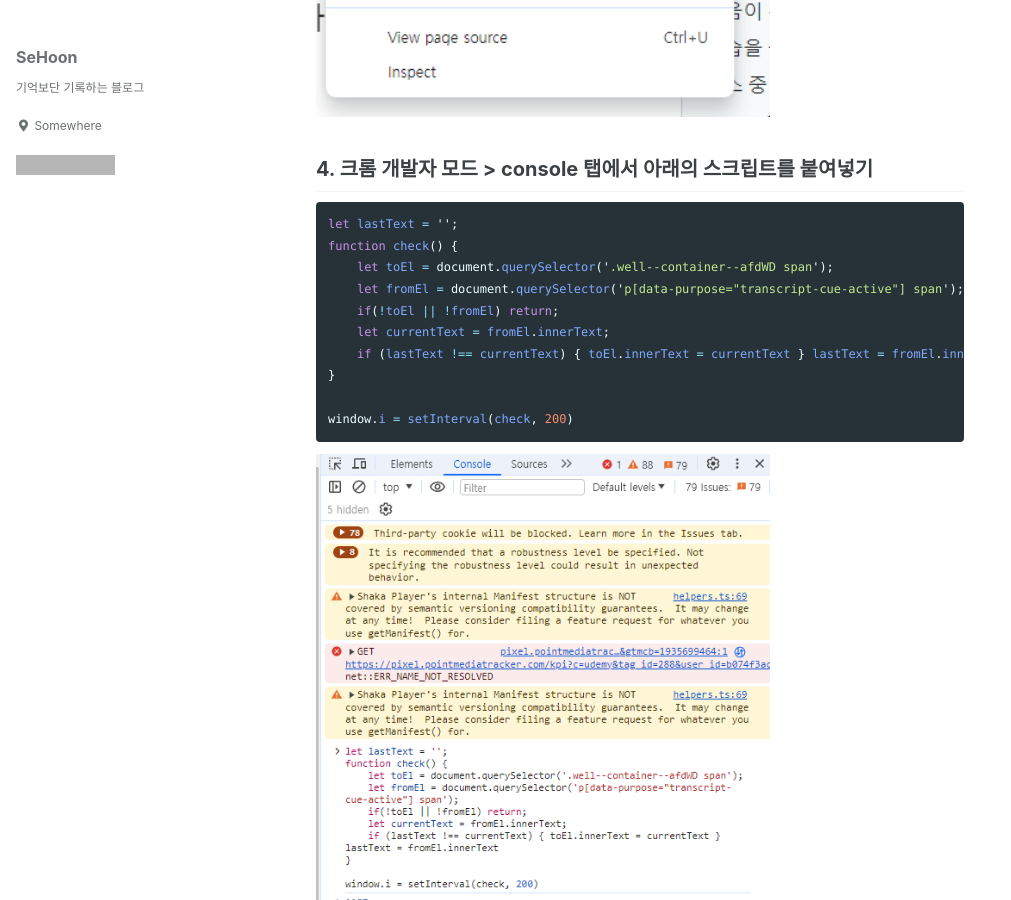
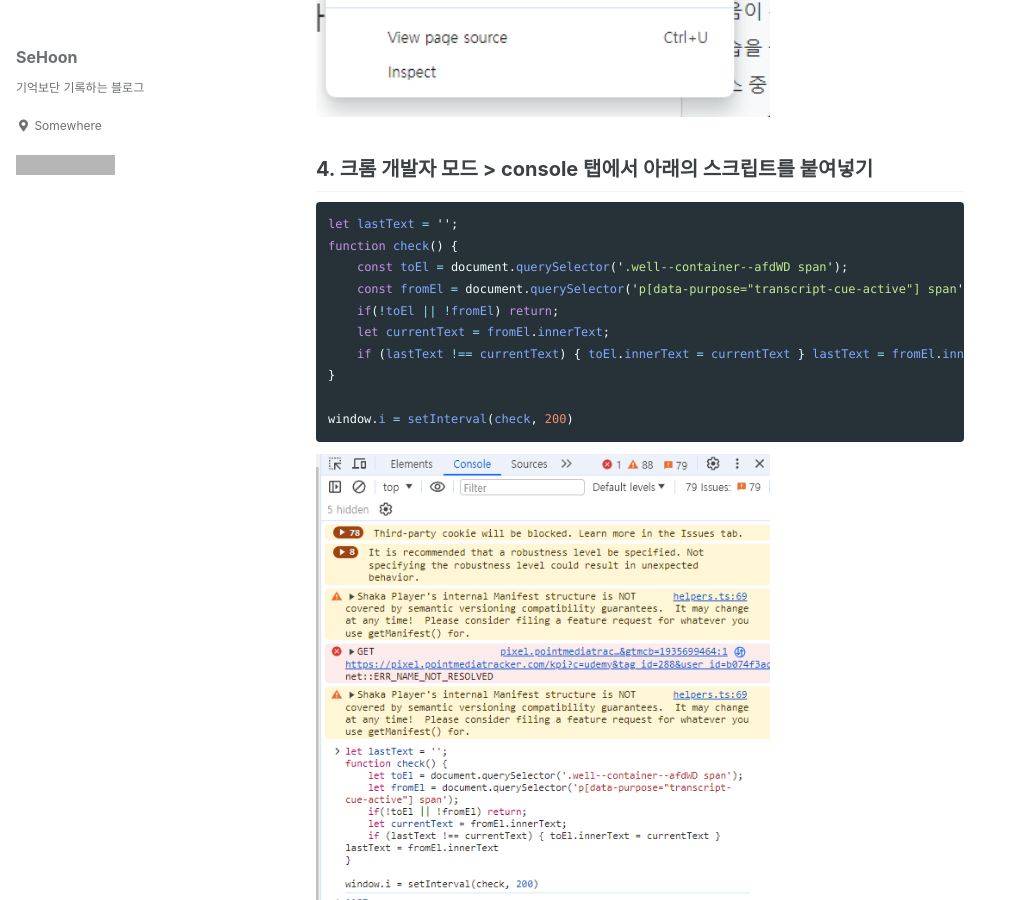
Before and after one commit to sehoone/sehoone.github.io, a Jekyll site: the page built from _posts/2024-05-25-udemy-trans-language.md, in a window 1280 px wide and 900 px high, scrolled down 1123 px. Shown: the whole window, without its empty margins (0-1011 px from the left). Built offline with Jekyll 4.4.1, drawn with Linux system fonts in a browser that asks for light colours; cached includes are drawn as plain includes; grey boxes are pictures that could not be loaded.

Commit message:
feature/fix-udemy-trans-script

````diff
--- a/_posts/2024-05-25-udemy-trans-language.md
+++ b/_posts/2024-05-25-udemy-trans-language.md
@@ -24,8 +24,8 @@ toc_label: "etc"
 ```javascript
 let lastText = '';
 function check() {
-    let toEl = document.querySelector('.well--container--afdWD span');
-    let fromEl = document.querySelector('p[data-purpose="transcript-cue-active"] span');
+    const toEl = document.querySelector('.well--container--afdWD span');
+    const fromEl = document.querySelector('p[data-purpose="transcript-cue-active"] span');
     if(!toEl || !fromEl) return;
     let currentText = fromEl.innerText;
     if (lastText !== currentText) { toEl.innerText = currentText } lastText = fromEl.innerText
````
